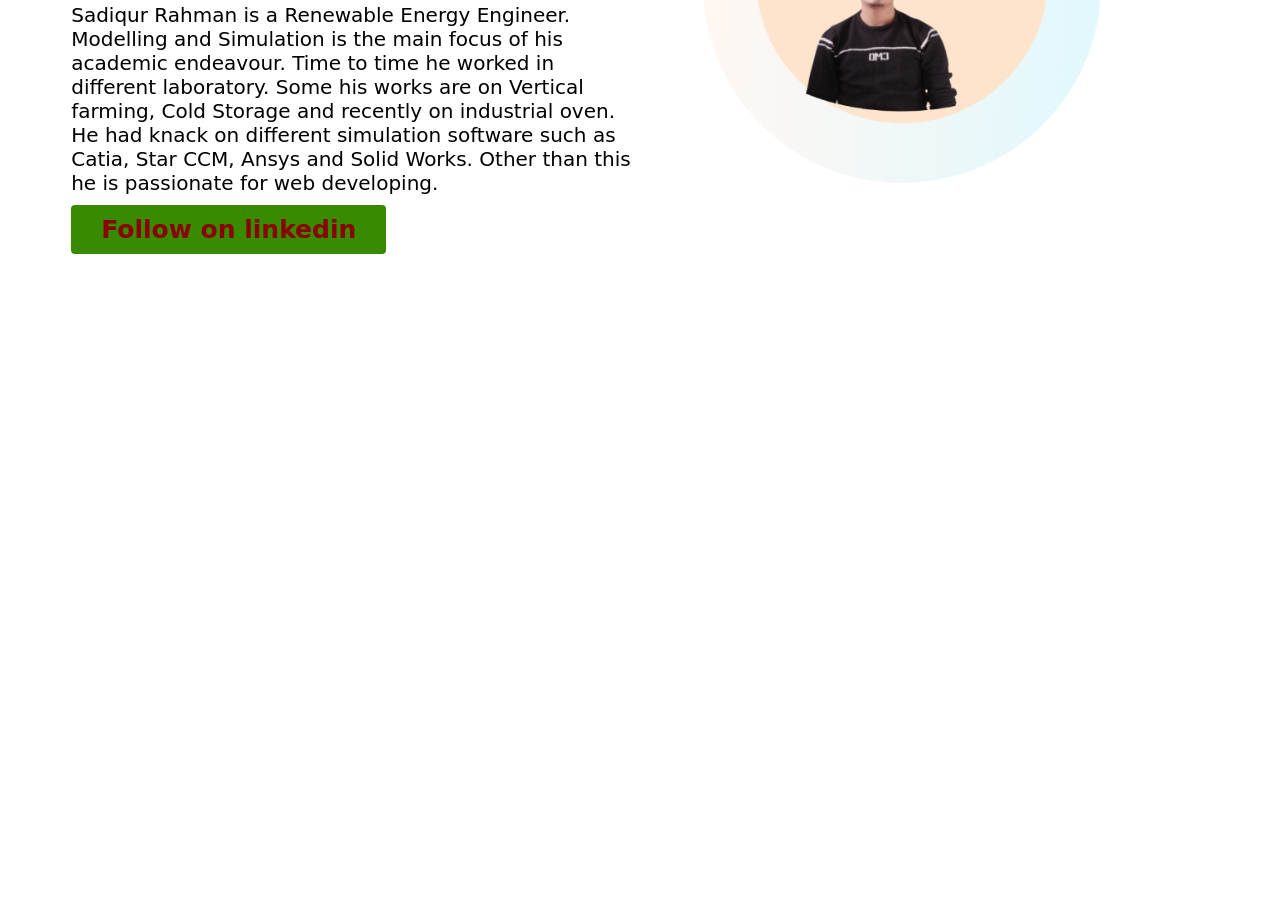
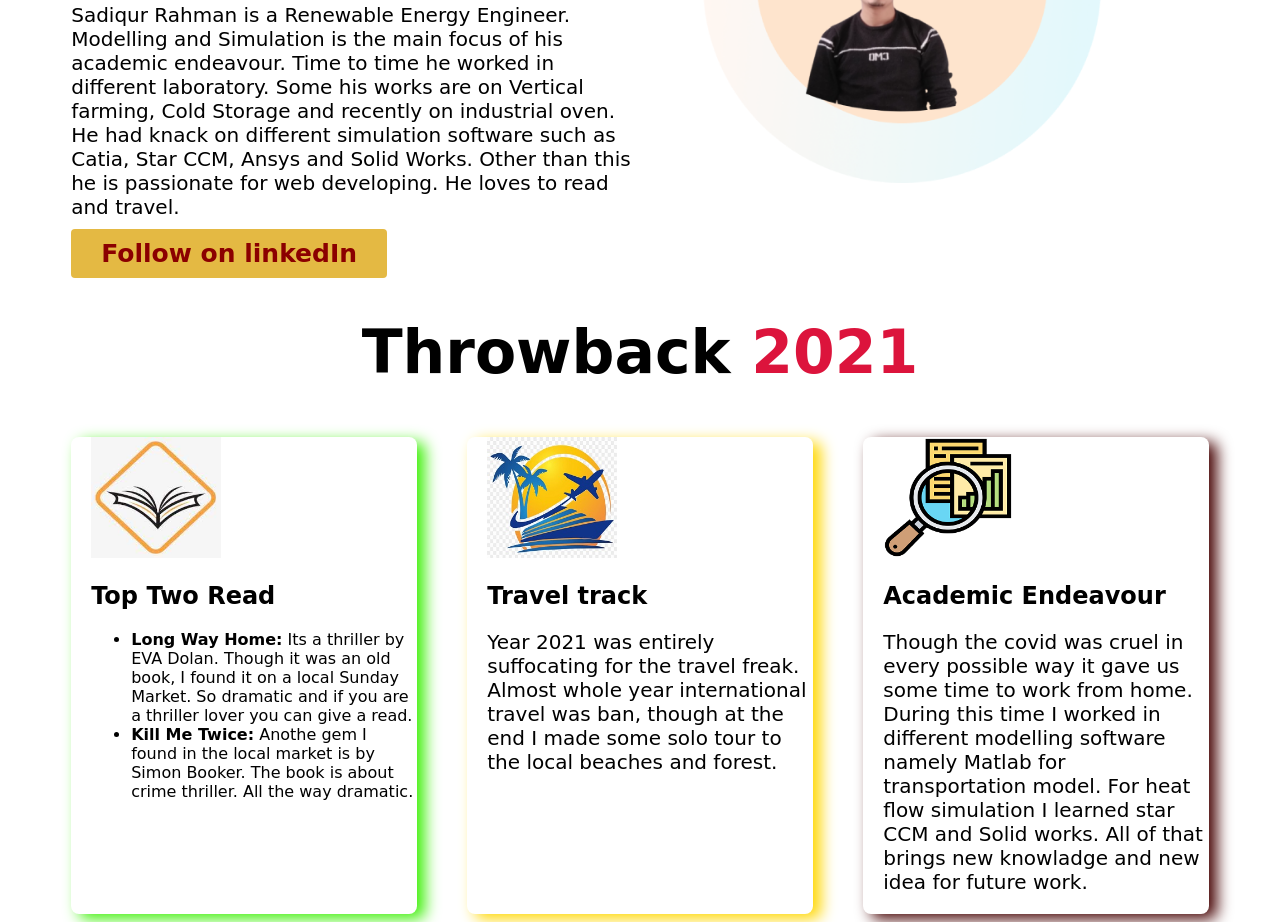
Before and after one commit to sadiqss/RN, a plain HTML site: page index.html in a window 1280 px wide. Shown: the part 223-1145 px from the top of the page. Before the commit the page ends 800 px from the top, so only its background shows below. Drawn offline with Linux system fonts and the light colour scheme; a web font is replaced by a local one.

Commit message:
2nd commit

```diff
--- a/index.html
+++ b/index.html
@@ -32,10 +32,11 @@
                     Cold
                     Storage and recently on industrial oven. He had knack on different simulation software such as
                     Catia,
-                    Star CCM, Ansys and Solid Works. Other than this he is passionate for web developing.
+                    Star CCM, Ansys and Solid Works. Other than this he is passionate for web developing. He loves to
+                    read and travel.
                 </p>
                 <a class="linkedin-button" target="_blank" href="https://www.linkedin.com/in/sadiqur-rahman-209863176/">
-                    Follow on linkedin
+                    Follow on linkedIn
                 </a>
             </div>
         </div>
@@ -44,6 +45,55 @@
             <img src="images/person/shape-4.png" alt="">
         </div>
     </section>
+    <Section>
+        <h1 class="heading_1 heading-align">
+            Throwback <span class="color">2021</span>
+        </h1>
+        <div class="part-2">
+            <div id="box-1" class="half-2">
+                <img src="images/illustrators/book.png" alt="">
+                <h2>
+                    Top Two Read
+                </h2>
+                <p class="font-size">
+                <ul>
+                    <li>
+                        <span class="make-bold">Long Way Home:</span> Its a thriller by EVA Dolan. Though it was an old
+                        book, I found it on a local
+                        Sunday Market. So dramatic and if you are a thriller lover you can give a read.
+                    </li>
+                    <li>
+                        <span class="make-bold">Kill Me Twice:</span> Anothe gem I found in the local market is by Simon
+                        Booker. The book is about crime thriller. All the way dramatic.
+                    </li>
+                </ul>
+                </p>
+            </div>
+            <div id="box-2" class="half-2">
+                <img src="images/illustrators/travel (2).png" alt="">
+                <h2>
+                    Travel track
+                </h2>
+                <p class="font-size">
+                    Year 2021 was entirely suffocating for the travel freak. Almost whole year international travel was
+                    ban,
+                    though at the end I made some solo tour to the local beaches and forest.
+                </p>
+            </div>
+            <div id="box-3" class="half-2">
+                <img src="images/illustrators/academic.png" alt="">
+                <h2>
+                    Academic Endeavour
+                </h2>
+                <p class="font-size">
+                    Though the covid was cruel in every possible way it gave us some time to work from home. During this
+                    time I worked in different modelling software namely Matlab for transportation model. For heat flow
+                    simulation I learned star CCM and Solid works. All of that brings new knowladge and new idea for
+                    future work.
+                </p>
+            </div>
+        </div>
+    </Section>
 
 </body>
 
--- a/style.css
+++ b/style.css
@@ -15,6 +15,7 @@ body{
 }
 .part-1{
     display: flex;
+    margin-bottom: 15px;
 }
 .half{
     width: 50%;
@@ -26,10 +27,51 @@ padding-left: 5%;
 .linkedin-button{
     font-size: 25px;
     text-decoration: none;
-    background-image: linear-gradient(Blue cyan);
-    background-color: rgb(56, 139, 0);
+    background-image: linear-gradient(rgb(0, 255, 42) rgb(214, 13, 13));
+    background-color: rgb(228, 185, 67);
     padding: 10px 30px;
     border-radius: 4px;
     color: darkred;
     font-weight: 900;
 }
+.heading-align{
+    text-align: center;
+}
+.part-2{
+    display: flex;
+}
+.half-2{
+    width: 30%;
+    padding-left: 5%;
+}
+.half-2 img{
+    width: 40%;
+}
+.make-bold{
+    font-weight: 900;
+}
+#box-1{
+    box-shadow: 8px 5px 15px rgb(62, 240, 8);
+    width: 40%;
+    margin-left: 5%;
+    margin-right: 2%;
+    padding-left: 20px;
+    border-radius: 8px;
+}
+#box-2{
+    box-shadow: 8px 5px 15px gold;
+    width: 40%;
+    margin-left: 2%;
+    margin-right: 2%;
+    padding-left: 20px;
+    border-radius: 8px;
+}
+#box-3{
+    box-shadow: 8px 5px 15px rgb(70, 2, 2);
+    width: 40%;
+    margin-left: 2%;
+    margin-right: 5%;
+    padding-left: 20px;
+    border-radius: 8px;
+}
+}
```
Also changed, not shown: images/illustrators/academic.png (added), images/illustrators/book.png (added), images/illustrators/travel (2).png (added), images/illustrators/travel.png (added).
